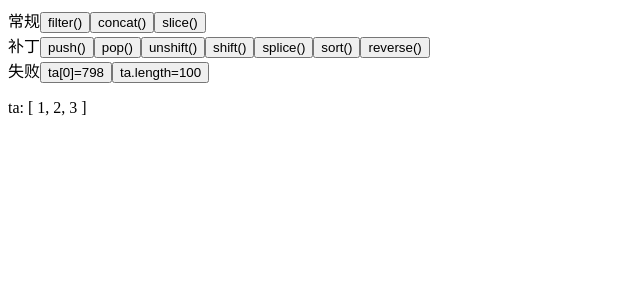
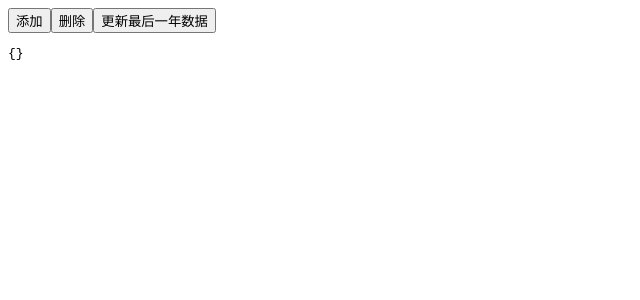
Before and after one commit to ChangsongYao/vuejs2rumentg, a Vue app: page / in a window 1280 px wide. Shown: the top 300 px of the page, without its empty margins (0-640 px from the left). Built offline with nearby package versions, Linux system fonts and the light colour scheme.

Commit message:
3.7动态管理模型数据 —— 非根属性

```diff
--- a/src/App.vue
+++ b/src/App.vue
@@ -1,27 +1,9 @@
 <template>
   <div id="app">
-    <div class="normal">
-      <span>常规</span>
-      <button @click="ta=ta.filter((d)=>d<counter-2)">filter()</button>
-      <button @click="ta=ta.concat([counter++,counter++])">concat()</button>
-      <button @click="ta=ta.slice(1)">slice()</button>
-    </div>
-    <div class="patched">
-      <span>补丁</span>
-      <button @click="ta.push(counter++)">push()</button>
-      <button @click="ta.pop()">pop()</button>
-      <button @click="ta.unshift(counter++)">unshift()</button>
-      <button @click="ta.shift()">shift()</button>
-      <button @click="ta.splice(0,1,counter++)">splice()</button>
-      <button @click="ta.sort((d1,d2)=>d2-d1)">sort()</button>
-      <button @click="ta.reverse()">reverse()</button>
-    </div>
-    <div class="noway">
-      <span>失败</span>
-      <button @click="ta[0]=798">ta[0]=798</button>
-      <button @click="ta.length=100">ta.length=100</button>
-    </div>
-    <p>ta: {{ta}}</p>
+    <button @click="add">添加</button>
+    <button @click="del">删除</button>
+    <button @click="upd">更新最后一年数据</button>
+    <pre>{{JSON.stringify(stats,null,'\t')}}</pre>
   </div>
 </template>
 <script>
@@ -30,8 +12,20 @@
     name: 'App',
     data: function () {
       return {
-        counter: 4,
-        ta: [1, 2, 3]
+        year:1980,
+        stats:{}
+      }
+    },
+    methods:{
+      add:function(){
+        this.$set(this.stats,this.year++,Math.floor(Math.random()*1000))
+      },
+      del:function(){
+        var keys = Object.keys(this.stats);
+        this.$delete(this.stats,keys[0]);
+      },
+      upd:function(){
+        this.stats[this.year-1] && (this.stats[this.year-1] = Math.floor(Math.random()*1000));
       }
     }
   }
```
